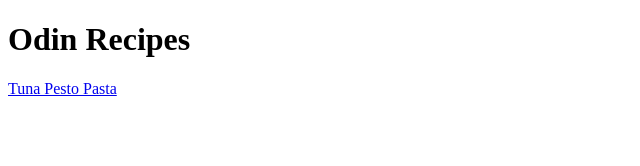
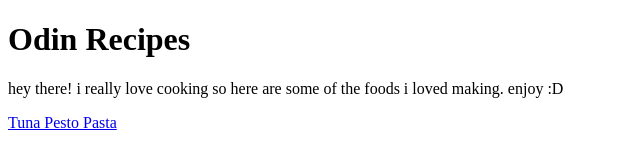
Before and after one commit to inthehallways/odin-recipes, a plain HTML site: page index.html in a window 1280 px wide. Shown: the whole page, without its empty margins (0-640 px from the left). Drawn offline with Linux system fonts and the light colour scheme.

Commit message:
Add introductory note in homepage

```diff
--- a/index.html
+++ b/index.html
@@ -6,6 +6,7 @@
     </head>
     <body>
         <h1>Odin Recipes</h1>
+        <p>hey there! i really love cooking so here are some of the foods i loved making. enjoy :D </p>
         <a href="recipes/pesto.html">Tuna Pesto Pasta</a>
     </body>
 </html>
```
